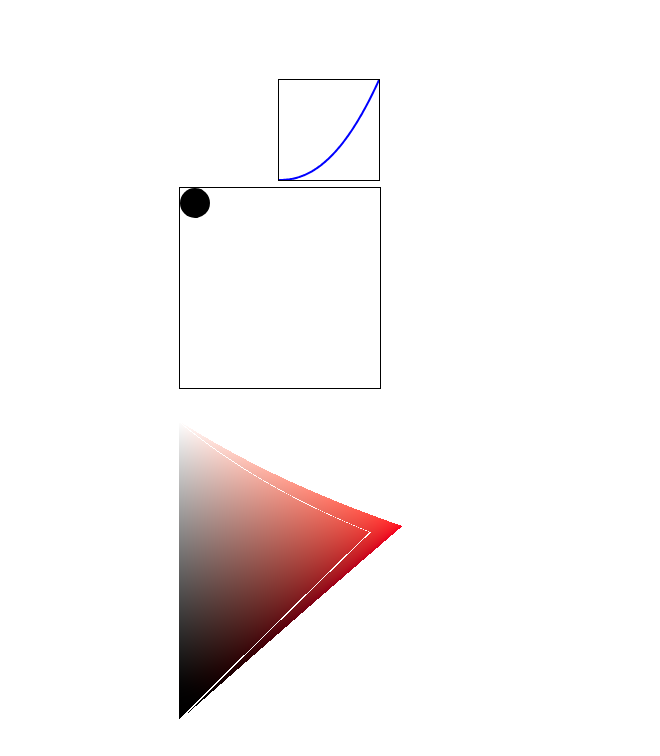
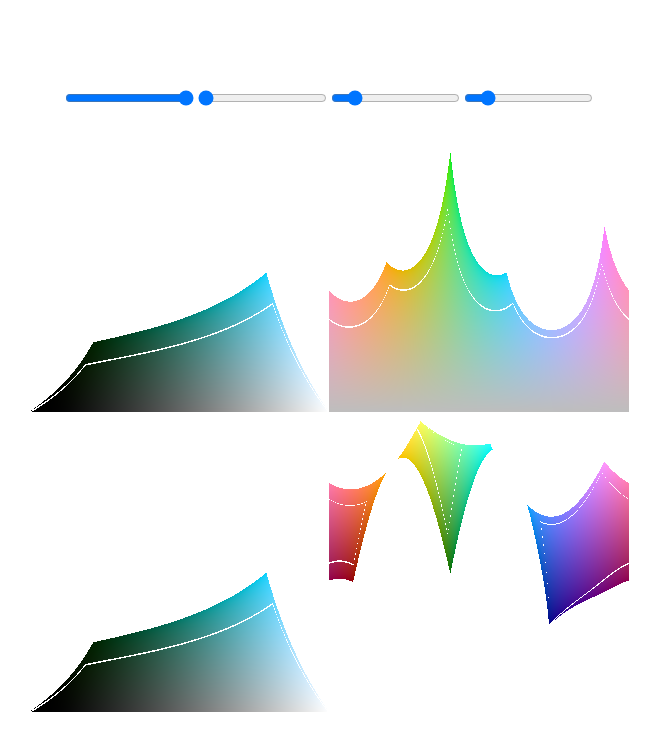
Before and after one commit to spctrm404/okpalette-web, a React (Vite) app: page / in a window 1280 px wide. Shown: the top 756 px of the page, without its empty margins (311-971 px from the left). Built offline with nearby package versions, Linux system fonts and the light colour scheme.

Commit message:
REF: gamut-gl

```diff
--- a/src/App.tsx
+++ b/src/App.tsx
@@ -2,47 +2,89 @@ import CurveEditor from "./component/CurveEditor";
 import GamutGl from "./component/GamutGL/GammutGl";
 
 import "./App.css";
+import { useState } from "react";
 
 function App() {
-  const getGammaCurveValue = ({ gamma = 2.2, x = 0 }) => {
-    return Math.pow(x, gamma);
-  };
-
-  const svgGammaCurve = ({
-    gamma = 2.2,
-    resolution = 100,
-    width = 100,
-    height = 100,
-  }) => {
-    const points = Array.from({ length: resolution + 1 }, (_, idx) => {
-      const x = idx / resolution;
-      const y = getGammaCurveValue({ gamma, x });
-      return { x, y };
-    });
-    const dInit = "";
-    const d = points.reduce((d, aPoint, idx) => {
-      return idx === 0
-        ? `M ${aPoint.x * width},${(1 - aPoint.y) * height}`
-        : `${d} L ${aPoint.x * width},${(1 - aPoint.y) * height}`;
-    }, dInit);
-    return (
-      <svg width={width} height={height} style={{ border: "1px solid black" }}>
-        <path d={d} fill="none" stroke="blue" strokeWidth="2" />
-      </svg>
-    );
-  };
-
+  const [l, setL] = useState(0.8);
+  const [c, setC] = useState(0.2);
+  const [hFrom, setHFrom] = useState(120);
+  const [hTo, setHTo] = useState(240);
   return (
     <>
-      {svgGammaCurve({})}
-      <CurveEditor />
-      <GamutGl
-        lMapping={{ mappedTo: "y", flipped: false }}
-        cMapping={{ mappedTo: "x", flipped: false }}
-        hMapping={{ mappedTo: "y", flipped: false }}
-        hues={{ from: 20, to: 30 }}
-        gamut="displayP3"
-      />
+      <div>
+        <input
+          type="range"
+          name="l"
+          min={0}
+          max={1}
+          step={0.001}
+          onChange={(e) => {
+            setL(e.currentTarget.valueAsNumber);
+          }}
+        />
+        <input
+          type="range"
+          name="c"
+          min={0}
+          max={0.4}
+          step={0.001}
+          onChange={(e) => {
+            setC(e.currentTarget.valueAsNumber);
+          }}
+        />
+        <input
+          type="range"
+          name="hFrom"
+          min={0}
+          max={360}
+          step={1}
+          onChange={(e) => {
+            setHFrom(e.currentTarget.valueAsNumber);
+          }}
+        />
+        <input
+          type="range"
+          name="hTo"
+          min={0}
+          max={360}
+          step={1}
+          onChange={(e) => {
+            setHTo(e.currentTarget.valueAsNumber);
+          }}
+        />
+      </div>
+      <div
+        style={{
+          display: "grid",
+          gridTemplateColumns: "1fr 1fr",
+          gridTemplateRows: "1fr 1fr",
+        }}
+      >
+        <GamutGl
+          lMapping={{ mappedTo: "x", flipped: false, from: 0, to: 1 }}
+          cMapping={{ mappedTo: "y", flipped: false, from: 0, to: 0.4 }}
+          hMapping={{ mappedTo: "x", flipped: false, from: hFrom, to: hTo }}
+          gamut="displayP3"
+        />
+        <GamutGl
+          lMapping={{ mappedTo: "none", flipped: false, from: l, to: 1 }}
+          cMapping={{ mappedTo: "y", flipped: false, from: 0, to: 0.4 }}
+          hMapping={{ mappedTo: "x", flipped: false, from: 0, to: 360 }}
+          gamut="displayP3"
+        />
+        <GamutGl
+          lMapping={{ mappedTo: "x", flipped: false, from: 0, to: 1 }}
+          cMapping={{ mappedTo: "y", flipped: false, from: 0, to: 0.4 }}
+          hMapping={{ mappedTo: "x", flipped: false, from: 120, to: 240 }}
+          gamut="displayP3"
+        />
+        <GamutGl
+          lMapping={{ mappedTo: "y", flipped: false, from: 0, to: 1 }}
+          cMapping={{ mappedTo: "none", flipped: false, from: c, to: 0 }}
+          hMapping={{ mappedTo: "x", flipped: false, from: 0, to: 360 }}
+          gamut="displayP3"
+        />
+      </div>
     </>
   );
 }
--- a/src/component/GamutGL/GammutGl.tsx
+++ b/src/component/GamutGL/GammutGl.tsx
@@ -7,15 +7,16 @@ import classNames from "classnames";
 const cx = classNames.bind(st);
 
 type AxisMapping = {
-  mappedTo: "x" | "y";
+  mappedTo: "x" | "y" | "none";
   flipped: boolean;
+  from: number;
+  to: number;
 };
 
 type GamutGlProps = {
   lMapping: AxisMapping;
   cMapping: AxisMapping;
   hMapping: AxisMapping;
-  hues: { from: number; to: number };
   gamut?: "srgb" | "displayP3";
   resolutionMultiplier?: number;
   boundaryChkCDelta?: number;
@@ -23,10 +24,9 @@ type GamutGlProps = {
 };
 
 const GamutGl = ({
-  lMapping = { mappedTo: "x", flipped: false },
-  cMapping = { mappedTo: "y", flipped: false },
-  hMapping = { mappedTo: "x", flipped: false },
-  hues,
+  lMapping = { mappedTo: "x", flipped: false, from: 0, to: 1 },
+  cMapping = { mappedTo: "y", flipped: false, from: 0, to: 0.4 },
+  hMapping = { mappedTo: "x", flipped: false, from: 0, to: 360 },
   gamut = "displayP3",
   resolutionMultiplier = 1,
   boundaryChkCDelta = 0.002,
@@ -84,7 +84,6 @@ const GamutGl = ({
     const program = createProgram(gl, vertexShader, fragmentShader);
     if (!program) return;
 
-    console.log("GamutGl");
     gl.useProgram(program);
     const positionBuffer = gl.createBuffer();
     gl.bindBuffer(gl.ARRAY_BUFFER, positionBuffer);
@@ -100,42 +99,41 @@ const GamutGl = ({
       gl.clear(gl.COLOR_BUFFER_BIT);
 
       gl.uniform2f(
-        gl.getUniformLocation(program!, "u_Resolution"),
+        gl.getUniformLocation(program!, "u_resolution"),
         gl.canvas.width,
         gl.canvas.height,
       );
+      const pourMapping = (mapping: AxisMapping, prefix: string) => {
         gl.uniform1f(
-        gl.getUniformLocation(program!, "u_LMappedTo"),
-        lMapping.mappedTo === "x" ? 0 : 1,
+          gl.getUniformLocation(program!, `u_${prefix}MappedTo`),
+          mapping.mappedTo !== "y" ? 0 : 1,
         );
+        console.log(`u_${prefix}MappedTo`, mapping.mappedTo);
         gl.uniform1f(
-        gl.getUniformLocation(program!, "u_LFlipped"),
-        lMapping.flipped ? 1 : 0,
+          gl.getUniformLocation(program!, `u_${prefix}Flipped`),
+          mapping.mappedTo === "none" ? 0 : mapping.flipped ? 1 : 0,
         );
+        console.log(`u_${prefix}Flipped`, mapping.flipped);
         gl.uniform1f(
-        gl.getUniformLocation(program!, "u_CMappedTo"),
-        cMapping.mappedTo === "x" ? 0 : 1,
+          gl.getUniformLocation(program!, `u_${prefix}From`),
+          mapping.from,
         );
+        console.log(`u_${prefix}From`, mapping.from);
         gl.uniform1f(
-        gl.getUniformLocation(program!, "u_CFlipped"),
-        cMapping.flipped ? 1 : 0,
+          gl.getUniformLocation(program!, `u_${prefix}To`),
+          mapping.mappedTo === "none" ? mapping.from : mapping.to,
         );
+        console.log(`u_${prefix}To`, mapping.to);
+      };
+      pourMapping(lMapping, "l");
+      pourMapping(cMapping, "c");
+      pourMapping(hMapping, "h");
       gl.uniform1f(
-        gl.getUniformLocation(program!, "u_HMappedTo"),
-        hMapping.mappedTo === "x" ? 0 : 1,
-      );
-      gl.uniform1f(
-        gl.getUniformLocation(program!, "u_HFlipped"),
-        hMapping.flipped ? 1 : 0,
-      );
-      gl.uniform1f(gl.getUniformLocation(program!, "u_HDegFrom"), hues.from);
-      gl.uniform1f(gl.getUniformLocation(program!, "u_HDegTo"), hues.to);
-      gl.uniform1f(
-        gl.getUniformLocation(program!, "u_Gamut"),
+        gl.getUniformLocation(program!, "u_gamut"),
         gamut === "srgb" ? 0 : 1,
       );
       gl.uniform1f(
-        gl.getUniformLocation(program!, "u_BoundaryChkCDelta"),
+        gl.getUniformLocation(program!, "u_boundaryChkCDelta"),
         boundaryChkCDelta,
       );
 
@@ -146,6 +144,7 @@ const GamutGl = ({
       const { width, height } = container.getBoundingClientRect();
       canvas.width = width * resolutionMultiplier;
       canvas.height = height * resolutionMultiplier;
+
       gl.viewport(0, 0, gl.drawingBufferWidth, gl.drawingBufferHeight);
       render();
     };
@@ -161,7 +160,6 @@ const GamutGl = ({
     lMapping,
     cMapping,
     hMapping,
-    hues,
     gamut,
     resolutionMultiplier,
     boundaryChkCDelta,
--- a/src/component/GamutGL/_GamutGl.module.scss
+++ b/src/component/GamutGL/_GamutGl.module.scss
@@ -10,5 +10,7 @@
   grid-row: 1;
   grid-column: 1;
   width: 100%;
+  max-width: 100%;
   height: 100%;
+  max-height: 100%;
 }
```
Also changed, not shown: src/component/GamutGL/fragment.glsl. Lines whose indentation alone changed are shown as unchanged.
